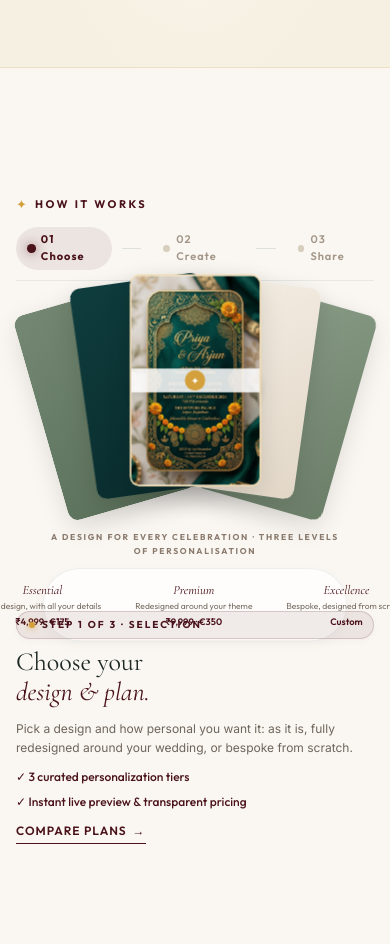
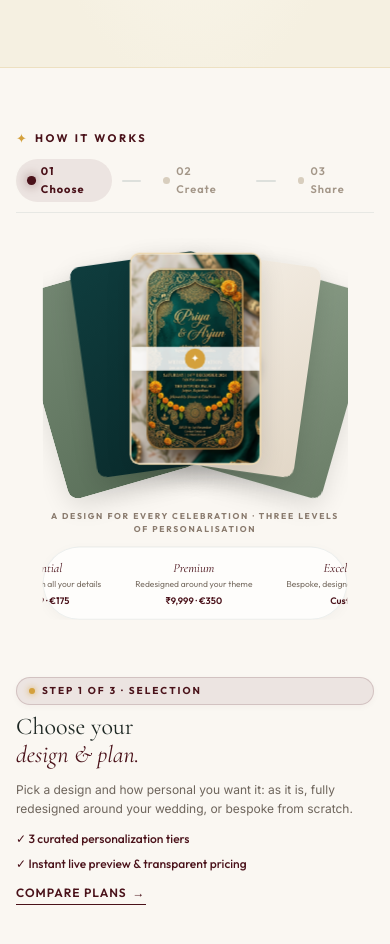
Before and after one commit to solitude-Yugen/sundown-press, a React app: page / in a window 390 px wide. Shown: the part 1830-2774 px from the top of the page. Built offline with nearby package versions, Linux system fonts and the light colour scheme.

Commit message:
Fix mobile wrapping in How It Works and Wedding Collection spacing

```diff
--- a/css/how-it-works.css
+++ b/css/how-it-works.css
@@ -1278,6 +1278,26 @@
 .hiw-scroll-scene .hiw-card-shell{background:transparent;border:0;border-radius:0;box-shadow:none;padding:24px 20px}
 .hiw-scroll-scene .hiw-card-shell:hover{box-shadow:none}
 .hiw-scroll-scene .hiw-flow-container:after{content:'';position:absolute;left:20px;right:20px;bottom:18px;height:2px;background:#b58b46;transform:scaleX(var(--hiw-progress,0));transform-origin:left}
-@media(max-width:900px){.hiw-scroll-scene .hiw-container{grid-template-columns:1fr 1fr;gap:20px;min-height:0}.hiw-scroll-scene .hiw-tabs{display:none}.hiw-scroll-scene .hiw-label-sub,.hiw-scroll-scene .hiw-label-sep{display:none}}
-@media(max-width:600px){.hiw-flow-section.hiw-scroll-scene{padding:0 16px;height:400svh}.hiw-scroll-scene .hiw-flow-container{padding:78px 0 20px}.hiw-scroll-scene .hiw-card-shell{padding:10px 0}.hiw-scroll-scene .hiw-top-label{flex-wrap:wrap;gap:12px;margin-bottom:12px;padding-bottom:10px}.hiw-scroll-scene .hiw-container{display:flex;flex-direction:column;gap:14px}.hiw-scroll-scene .hiw-stage{min-height:280px;height:36svh;width:100%;transform:scale(.85);transform-origin:center}.hiw-scroll-scene .hiw-sidebar{width:100%;min-height:205px}.hiw-scroll-scene .hiw-main-heading{font-size:26px}.hiw-scroll-scene .hiw-body-copy{font-size:12px;margin-bottom:10px}.hiw-scroll-scene .hiw-perks-list{margin-bottom:10px}.hiw-scroll-scene .hiw-step-badge{margin-bottom:8px}}
+@media(max-width:900px){
+  .hiw-flow-section,.hiw-flow-section.hiw-scroll-scene{padding:0 16px;overflow-x:clip}
+  .hiw-flow-section.hiw-scroll-scene{height:340svh}
+  .hiw-scroll-scene .hiw-flow-container{padding:78px 0 24px;height:100svh;align-content:center}
+  .hiw-flow-section .hiw-card-shell,.hiw-scroll-scene .hiw-card-shell{padding:12px 0;max-width:100%}
+  .hiw-flow-section .hiw-top-label,.hiw-scroll-scene .hiw-top-label{flex-wrap:wrap;gap:10px;margin-bottom:14px;padding-bottom:10px}
+  .hiw-flow-section .hiw-label-sub,.hiw-flow-section .hiw-label-sep,.hiw-scroll-scene .hiw-label-sub,.hiw-scroll-scene .hiw-label-sep{display:none}
+  .hiw-flow-section .hiw-tabs,.hiw-scroll-scene .hiw-tabs{display:none}
+  .hiw-flow-section .hiw-container,.hiw-scroll-scene .hiw-container{display:flex;flex-direction:column;gap:16px;min-height:0;width:100%;max-width:100%}
+  .hiw-flow-section .hiw-stage,.hiw-scroll-scene .hiw-stage{min-height:240px;height:auto;width:100%;max-width:100%;overflow:hidden}
+  .hiw-flow-section .hiw-sidebar,.hiw-scroll-scene .hiw-sidebar{width:100%;max-width:100%;min-height:0}
+  .hiw-scroll-scene .hiw-main-heading{font-size:clamp(24px,6vw,34px)}
+  .hiw-scroll-scene .hiw-body-copy{font-size:13px;margin-bottom:10px}
+  .hiw-scroll-scene .hiw-perks-list{margin-bottom:10px}
+  .hiw-scroll-scene .hiw-step-badge{margin-bottom:8px}
+}
+@media(max-width:600px){
+  .hiw-flow-section.hiw-scroll-scene{height:360svh}
+  .hiw-scroll-scene .hiw-stage{min-height:220px;transform:scale(.85);transform-origin:center top;margin-bottom:-28px}
+  .hiw-scroll-scene .hiw-main-heading{font-size:24px}
+  .hiw-scroll-scene .hiw-body-copy{font-size:12px}
+}
 @media(prefers-reduced-motion:reduce){.hiw-scroll-scene .hiw-step-block{transition:none;transform:none}}
--- a/src/collection-scenes.css
+++ b/src/collection-scenes.css
@@ -60,12 +60,14 @@
 .wedding-console { position:relative;z-index:12;padding:13px 0;margin:0 auto 12px; }.wedding-console .collection-caption h3 { color:#e8c981; }
 .wedding-bottom { max-width:1000px;margin:0 auto;justify-content:center;gap:30px; }.wedding-scroll { display:none; }.wedding-bottom p { font-size:14px; }.wedding-bottom .scene-link { color:#f0d68a; }
 .scene button:focus-visible { outline:3px solid #d4a03c;outline-offset:5px; }
+@media(max-width:900px) {
+ .wedding-scene { height:auto;overflow-x:clip; }.wedding-pin { position:relative;min-height:0;height:auto;padding:65px 12px 40px; }.wedding-pin .scene-title { font-size:clamp(42px,10vw,58px); }.wedding-fan { flex:none;height:310px;min-height:0; }.wedding-specimen { width:185px;height:265px;left:calc(50% - 92.5px);top:22px;transform:translateX(calc(var(--slot) * 70px)) translateY(calc(var(--distance) * 16px)) rotate(calc(var(--slot) * 12deg)) scale(calc(1 - var(--distance) * .12)); }.wedding-specimen img { height:212px; }.wedding-specimen span { font-size:18px; }.wedding-bottom { flex-direction:column;gap:17px;text-align:center; }.wedding-bottom p { max-width:270px; }.wedding-pin:before { inset:90px 20px 35px; }
+}
 @media(max-width:700px) {
  .letter-scene,.memory-scene { padding-top:60px; }.stationery-stage { height:450px; }.stationery-note strong { font-size:30px; }
  .collection-heading .scene-title { font-size:54px; }.product-theatre { height:380px; }.product-object { width:240px;height:320px;left:calc(50% - 120px);top:30px;transform:translateX(calc(var(--slot) * 155px)) translateY(calc(var(--distance) * 20px)) rotateY(calc(var(--slot) * -25deg)) scale(calc(1 - var(--distance) * .26));opacity:calc(1 - var(--distance) * .55); }
  .album-cover { padding:22px; }.album-cover strong { font-size:28px; }.album-window { width:120px;height:115px;margin-bottom:10px; }.playing-card { inset:25px 35px; }.playing-card>span { font-size:30px; }.print-frame strong { font-size:34px; }.print-frame { padding:20px 10px; }.print-arch { width:100px;height:90px; }
  .collection-console { grid-template-columns:75px minmax(0,1fr) 75px;gap:8px;width:calc(100% - 30px); }.collection-step { font-size:12px;padding:11px 8px; }.collection-caption h3 { font-size:25px; }.collection-caption p { font-size:12px; }
- .wedding-scene { height:auto; }.wedding-pin { position:relative;min-height:0;height:auto;padding:65px 12px 40px; }.wedding-pin .scene-title { font-size:58px; }.wedding-fan { flex:none;height:350px;min-height:0; }.wedding-specimen { width:185px;height:265px;left:calc(50% - 92.5px);top:35px;transform:translateX(calc(var(--slot) * 70px)) translateY(calc(var(--distance) * 16px)) rotate(calc(var(--slot) * 12deg)) scale(calc(1 - var(--distance) * .12)); }.wedding-specimen img { height:212px; }.wedding-specimen span { font-size:18px; }.wedding-bottom { flex-direction:column;gap:17px;text-align:center; }.wedding-bottom p { max-width:270px; }.wedding-pin:before { inset:100px 20px 45px; }
 }
 @media(prefers-reduced-motion:reduce) { .stationery-stage * { animation:none!important; }.wedding-scene { height:auto; }.wedding-pin { position:relative;min-height:820px;height:auto; }.wedding-fan { flex:none;height:370px; }.product-object,.wedding-specimen { transition:none; } }
 .motion-paused .stationery-stage * { animation:none!important; }
```
